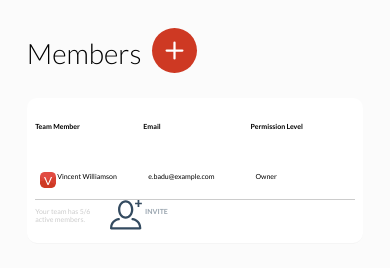
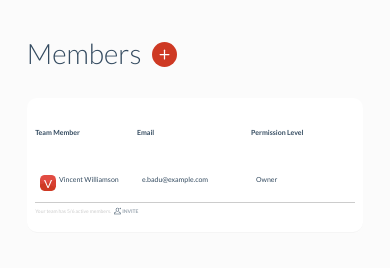
Before and after one commit to abduljamac/zappar-task, a plain HTML site: page index.html in a window 390 px wide. Drawn offline with Linux system fonts and the light colour scheme.

Commit message:
finished styling

```diff
--- a/css/style.css
+++ b/css/style.css
@@ -6,7 +6,7 @@ body {
 }
 
 #title {
-	width: 80%;
+	width: 100%;
 	margin: 0 auto;
 	vertical-align: middle;
 }
@@ -22,6 +22,7 @@ body {
 	font-size: 28px;
 	font-weight: 200;
     width: max-content;
+    color: rgb(52, 75, 96);
 }
 
 #btn {
@@ -78,6 +79,10 @@ body {
 	display: table-cell;
 	text-align: justify;
     align-content: center;
+    font-weight: 700;
+    font-size: 16px;
+    line-height: 20px;
+    color: rgb(52, 75, 96);
 }
 
 .table-header {
@@ -86,7 +91,7 @@ body {
 }
 
 #table-row-header .table-header:nth-child(1) {
-	width: 330px;
+	width: 350px;
 	padding-top: 10px;
 	padding-bottom: 10px;
 }
@@ -135,10 +140,8 @@ body {
 .trash-img {
 	visibility: visible;
 	position: absolute;
-	top: 10%;
 	display: block;
 	position: absolute;
-	left: 0;
 	top: 20%;
 }
 
@@ -155,19 +158,20 @@ body {
 	padding-top: 20px;
 	padding-bottom: 20px;
     padding-left: 5px;
-	vertical-align: baseline;
+    color: rgb(52, 75, 96);
 }
 
 #user-img {
-	padding-right: 1%;
+	padding-right: 2%;
+	padding-bottom: 2%;
 	float: left;
 	height: 32px;
 	width: 32px;
 }
 
 .trash {
-	width: 18.09px;
-	height: 19.25px;
+	width: 19px;
+	height: 20px;
 	float: right;
 	margin-right: 5px;
 }
@@ -181,7 +185,7 @@ body {
 }
 
 #table-row .table-cell:nth-child(1) {
-	width: 330px;
+	width: 350px;
 	padding-top: 5px;
 	padding-bottom: 5px;
 }
@@ -204,8 +208,7 @@ body {
 
 #table-footer p {
 	font-weight: 400;
-	color: #9b9b9b;
-    opacity: 50%;
+	color: rgb(155, 155, 155);
 	font-size: 14px;
 }
 
@@ -213,15 +216,37 @@ body {
 	padding-left: 10%;
 	padding-right: 7%;
 	float: left;
+	width: 14px;
 }
 
 #footer-content p {
 	font-weight: 700;
-    color: #344b60;
+	color: rgb(52, 75, 96);
 	font-size: 14px;
 }
 
 @media (max-width: 768px) {
+	#btn {
+		width: 25px;
+		height: 25px;
+		background-color: #ce3923;
+		border-radius: 100px;
+		cursor: pointer;
+		margin-top: 34px;
+	}
+
+	#btn::before {
+		width: 25px;
+		height: 25px;
+		background: url('../assets/plus.svg');
+		display: block;
+		background-position: center;
+		background-size: contain;
+		background-repeat: no-repeat;
+		content: '';
+		transform: scale(0.6);
+	}
+
 	.table-header {
 		font-weight: 700;
 		font-size: 7px;
@@ -233,23 +258,41 @@ body {
 	}
 
 	#user-img {
-		padding-right: 1%;
+		padding-right: 3%;
 		float: left;
 		height: 16px;
 		width: 16px;
+	}
+
+	.trash {
+		width: 9.5px;
+		height: 10px;
+		float: right;
+		margin-right: 5px;
+	}
+
+	#table-footer {
+		align-items: center;
+		flex-direction: row;
 	}
 
 	#table-footer p {
 		font-weight: 400;
 		color: #9b9b9b;
 		opacity: 50%;
-        font-size: 7px;
+		font-size: 5px;
+	}
+
+	#footer-content img {
+		padding-left: 10%;
+		padding-right: 7%;
+		float: left;
+		width: 7px;
 	}
 
 	#footer-content p {
 		font-weight: 700;
 		color: #344b60;
-        font-size: 7px;
+		font-size: 5px;
 	}
-
 }
--- a/index.html
+++ b/index.html
@@ -26,12 +26,14 @@
 					<div id="table">
 						<div id="table-row">
 							<div class="table-cell" data-title="Team Member">
+								<div>
 									<img
 										id="user-img"
 										src="./assets/ Avatar / mini.svg"
 										alt="Team Member"
 									/>
 									Vincent Williamson
+								</div>
 							</div>
 							<div class="table-cell" data-title="Email">
 								e.badu@example.com
```
Lines whose indentation alone changed are shown as unchanged.
